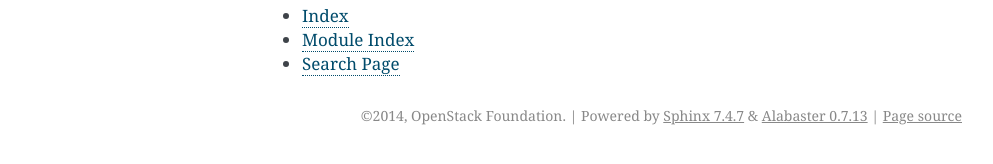
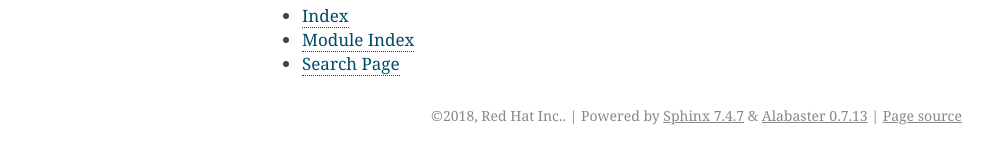
Before and after one commit to openstack/oslo.upgradecheck, a Sphinx documentation site: the page built from doc/source/index.rst, in a window 1280 px wide. Shown: the part 358-522 px from the top of the page, without its empty margins (148-1141 px from the left). Built offline with Sphinx 7.4.7, drawn with Linux system fonts in a browser that asks for light colours; pages that are not in the unit, such as notebooks, are missing from menus.

```diff
--- a/doc/source/conf.py
+++ b/doc/source/conf.py
@@ -38,7 +38,7 @@ master_doc = 'index'
 
 # General information about the project.
 project = u'oslo.upgradecheck'
-copyright = u'2014, OpenStack Foundation'
+copyright = u'2018, Red Hat Inc.'
 
 # If true, '()' will be appended to :func: etc. cross-reference text.
 add_function_parentheses = True
--- a/test-requirements.txt
+++ b/test-requirements.txt
@@ -4,6 +4,7 @@
 
 hacking<0.11,>=0.10.0
 oslotest>=1.5.1
+stestr>=2.0.0
 
 # These are needed for docs generation
 oslosphinx>=2.5.0
```
Also changed, not shown: .testr.conf (deleted), 2 other files.
